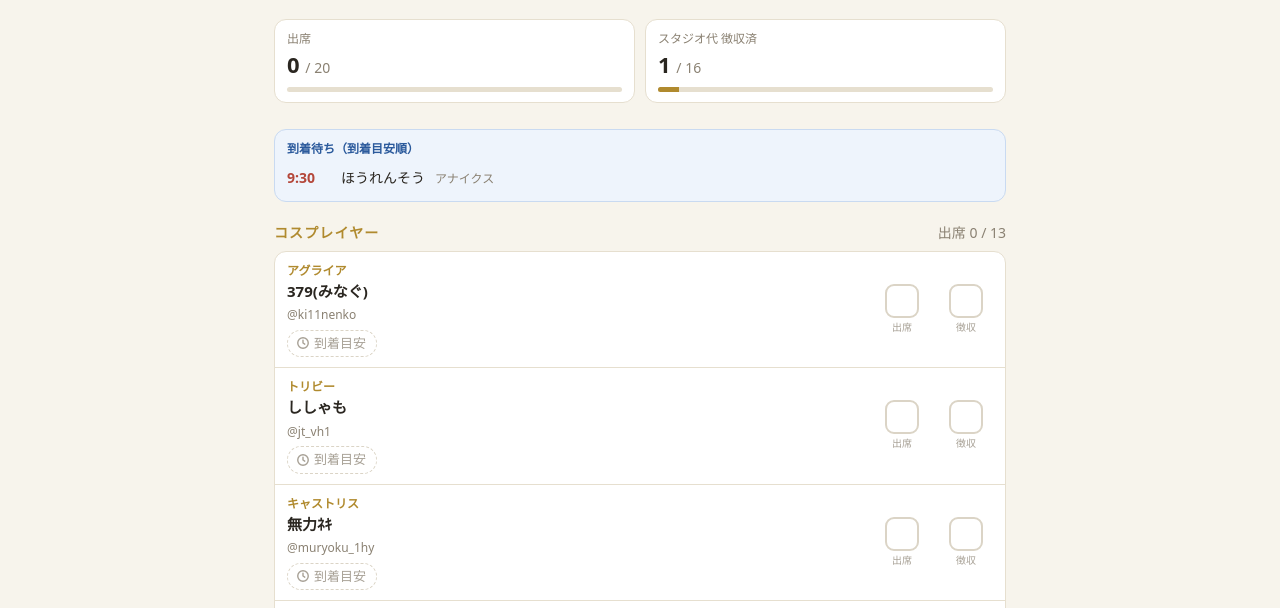
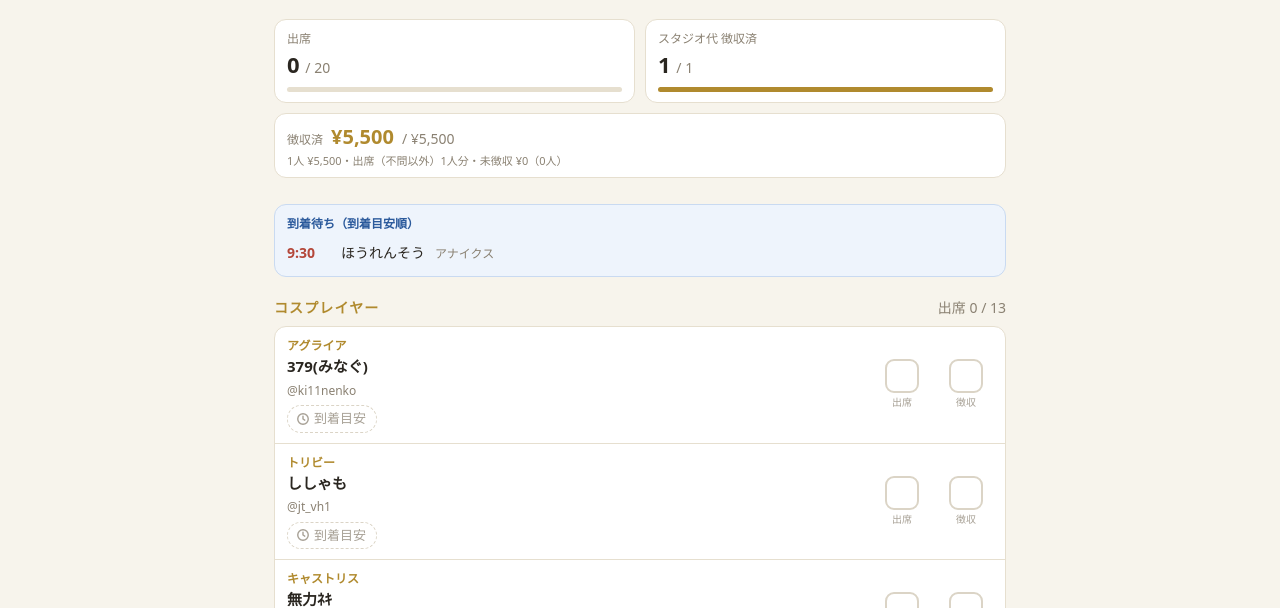
Before and after one commit to misumi039/20261115.hsr, a plain HTML site: page attendance.html in a window 1280 px wide. Shown: the part 75-683 px from the top of the page. Drawn offline with Linux system fonts and the light colour scheme; no server answers.

Commit message:
Attendance: studio fee totals (5,500 yen/person, denominator grows with attendance)
Co-Authored-By: Claude Opus 5.5 <noreply@anthropic.com>
Claude-Session: https://claude.ai/code/session_0197bnY1V4ivAos2d7LYrca8

```diff
--- a/attendance.html
+++ b/attendance.html
@@ -16,6 +16,12 @@ h1{font-size:20px;margin:0 0 2px;letter-spacing:.02em}
 .sub{color:var(--muted);font-size:13px;margin-bottom:14px}
 .summary{display:grid;grid-template-columns:1fr 1fr;gap:10px;margin-bottom:18px;position:sticky;top:0;z-index:2;background:var(--bg);padding:8px 0}
 .stat{background:var(--card);border:1px solid var(--line);border-radius:12px;padding:10px 12px}
+.feebox{grid-column:1/-1;background:var(--card);border:1px solid var(--line);border-radius:12px;padding:8px 12px}
+.feebox .mrow{display:flex;align-items:baseline;gap:8px}
+.feebox .lbl{font-size:12px;color:var(--muted)}
+.feebox b{font-size:20px;font-variant-numeric:tabular-nums;color:var(--gold)}
+.feebox .of{font-size:14px;color:var(--muted);font-variant-numeric:tabular-nums}
+.feebox .msub{font-size:11px;color:var(--muted);margin-top:1px}
 .stat .lbl{font-size:12px;color:var(--muted)}
 .stat .num{font-size:22px;font-weight:700;font-variant-numeric:tabular-nums}
 .stat .num small{font-size:14px;color:var(--muted);font-weight:500}
@@ -158,15 +164,19 @@ function nowHM(){ var d=new Date(); return (d.getHours()<10?"0":"")+d.getHours()
 function findP(k){ var r=null; PEOPLE.forEach(function(g){g.list.forEach(function(p){ if(p.k===k) r=p; });}); return r; }
 var editing=null;
 function render(){
-  var all=[], payable=[];
-  PEOPLE.forEach(function(g){g.list.forEach(function(p){all.push(p); if(!p.free) payable.push(p);});});
+  var all=[];
+  PEOPLE.forEach(function(g){g.list.forEach(function(p){all.push(p);});});
+  var FEE = state.fee || 5500;
   var nA = all.filter(function(p){return state.att[p.k];}).length;
   var nP = all.filter(function(p){return state.paid[p.k];}).length;
-  all.forEach(function(p){ if(p.free && state.paid[p.k]) payable.push(p); });
+  var due = all.filter(function(p){ return (state.att[p.k] && !p.free) || state.paid[p.k]; });
+  var yen = function(n){ return "¥" + n.toLocaleString("ja-JP"); };
   var h = '<div class="wrap"><h1>1115 黄金裔併せ 出席表</h1><div class="sub">出席・スタジオ代徴収チェック ・ <a class="toplink" href="./">タイムテーブルへ</a></div>';
   h += '<div class="summary">'
      + stat("出席", nA, all.length)
-     + stat("スタジオ代 徴収済", nP, payable.length)
+     + stat("スタジオ代 徴収済", nP, due.length)
+     + '<div class="feebox"><div class="mrow"><span class="lbl">徴収済</span><b>'+yen(nP*FEE)+'</b><span class="of">/ '+yen(due.length*FEE)+'</span></div>'
+     + '<div class="msub">1人 '+yen(FEE)+'・出席（不問以外）'+due.length+'人分・未徴収 '+yen((due.length-nP)*FEE)+'（'+(due.length-nP)+'人）</div></div>'
      + '</div>';
   var waits = all.filter(function(p){ return state.eta[p.k] && !state.att[p.k]; })
                  .sort(function(a,b){ return state.eta[a.k] < state.eta[b.k] ? -1 : 1; });
```
